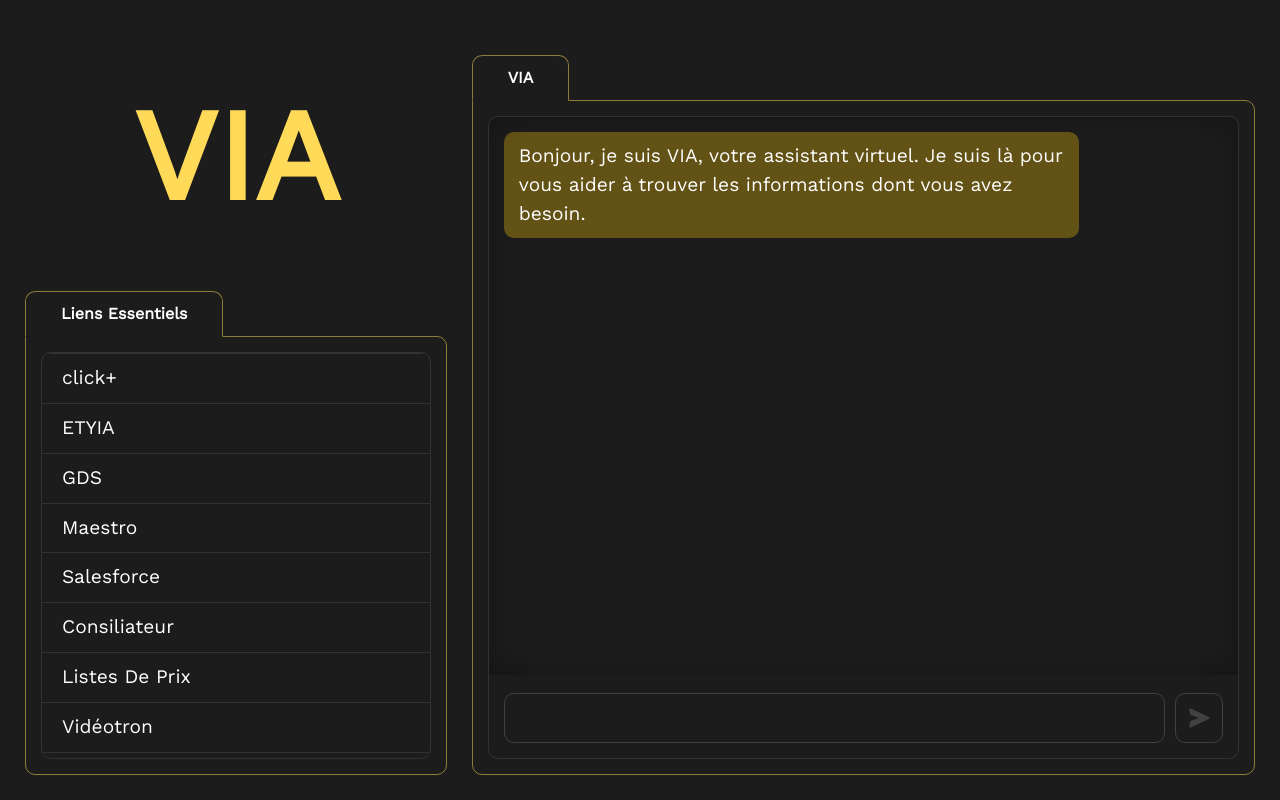
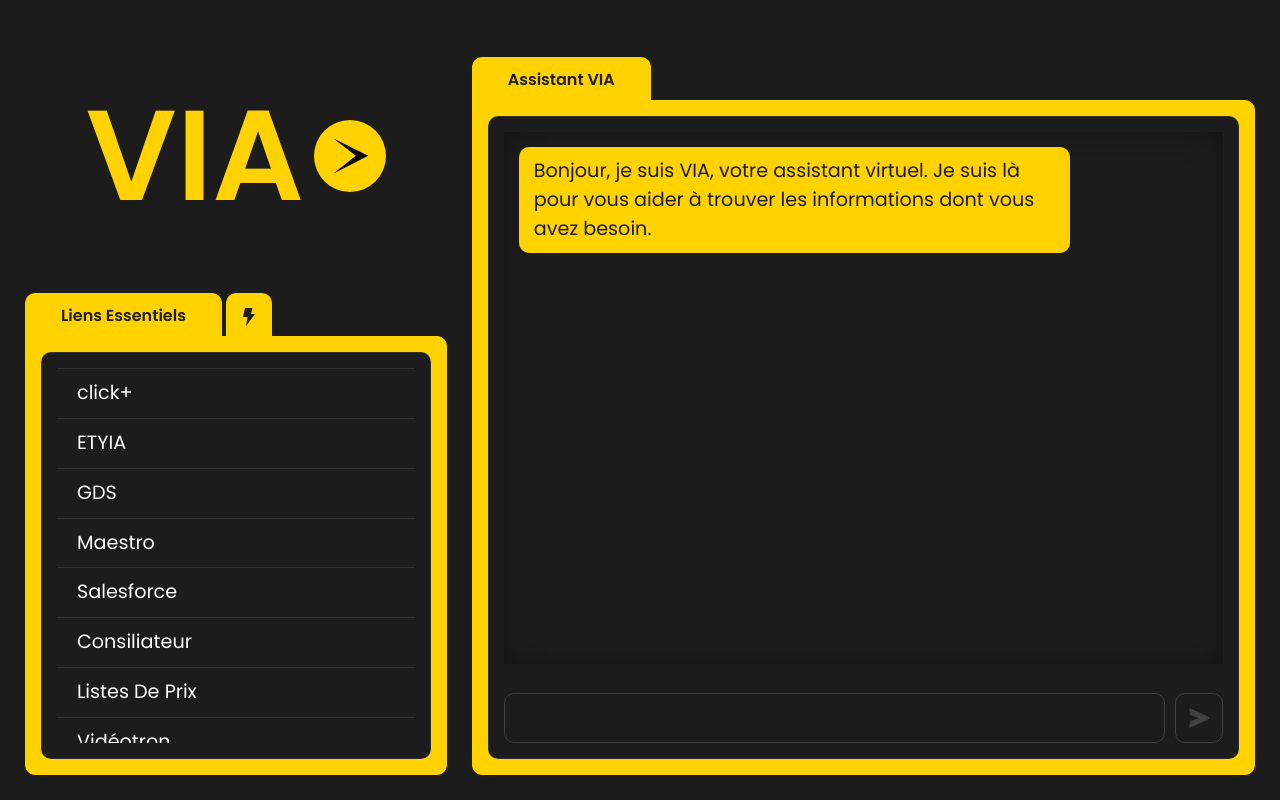
Before and after one commit to M8N-MatanDessaur/via, a React (Create React App) app: page / in a window 1280 px wide. Built offline with nearby package versions, Linux system fonts and the light colour scheme.

Commit message:
Changed UI, Added quick links

```diff
--- a/package.json
+++ b/package.json
@@ -7,6 +7,7 @@
     "@testing-library/react": "^13.4.0",
     "@testing-library/user-event": "^13.5.0",
     "axios": "^1.4.0",
+    "netlify": "^13.1.10",
     "react": "^18.2.0",
     "react-dom": "^18.2.0",
     "react-scripts": "5.0.1",
--- a/src/App.js
+++ b/src/App.js
@@ -61,6 +61,14 @@
     setUserInput("");
   };
 
+  const openLinks = () => {
+    window.open("https://clicplus.int.videotron.com/vui/#/", "_blank");
+    window.open("https://csr.etiya.videotron.com/private/search", "_blank");
+    window.open("https://ops.hub.videotron.com/FR/procedures/Pages/etiquettes-liste-de-prix-mobile.aspx", "_blank");
+    window.open("https://app-videotron.beehivr.com/app-login", "_blank");
+    window.open("https://conciliation.videotron.com/", "_blank");
+  };
+
   // Renders the conversation history
   const renderChatHistory = () => {
     return chatHistory.map((message, index) => (
@@ -77,10 +85,20 @@
       <LeftContainer>
         <LogoContainer>
           <Logo>VIA</Logo>
+          <svg fill="none" height="72" viewBox="0 0 72 72" width="72" xmlns="http://www.w3.org/2000/svg">
+            <path class="fill-brand" d="m72 0h-72v72h72z"></path>
+            <path fill="#000" d="m19.4496 18.4777 34.8306 17.3199-34.8725 17.7222 22.43-17.6687z"></path>
+
+          </svg>
         </LogoContainer>
         <BottomContainer>
           <SectionContainer>
             <SectionTitle>Liens Essentiels</SectionTitle>
+            <RapidAccess onClick={openLinks}>
+              <svg fill="#1c1c1c" stroke-linecap="round" stroke-linejoin="round" viewBox="0 0 24 24" xmlns="http://www.w3.org/2000/svg">
+                <path d="m6 12 2-9h7.5L14 9h4L9 21l1.5-9H6Z"></path>
+              </svg>
+            </RapidAccess>
             <Inner>
               <LinksContainer>
                 {Links.map((link) => (
@@ -95,7 +113,7 @@
       </LeftContainer>
       <RightContainer>
         <SectionContainer>
-          <SectionTitle>VIA</SectionTitle>
+          <SectionTitle>Assistant VIA</SectionTitle>
           <Inner>
             <ChatView>
               {renderChatHistory()}
@@ -139,15 +157,22 @@
   height: 35%;
   width: 100%;
   display: flex;
-  flex-direction: column;
+  flex-direction: row;
   justify-content: center;
   align-items: center;
   text-align: center;
+
+  & svg {
+    margin-left: 10px;
+    fill: #ffd200;
+    border-radius: 50%;
+  }
+
 `;
 
 const Logo = styled.h1`
   font-size: 8rem;
-  color: #ffda58;
+  color: #ffd200;
 `;
 
 const BottomContainer = styled.div`
@@ -173,7 +198,8 @@
 const SectionContainer = styled.div`
   position: relative;
   height: 90%;
-  border: 1px solid #ffda5880;
+  background-color: #ffd200;
+  border: 1px solid #ffd200;
   border-radius: 10px;
   border-top-left-radius: 0;
   padding: 15px;
@@ -181,16 +207,50 @@
 
 const SectionTitle = styled.h2`
 position: absolute;
-top: -46px;
+top: -44px;
 left: -1px;
 font-size: 1rem;
-color: #fff;
+font-weight: 800;
+color: #1c1c1c;
 padding: 10px 35px;
 margin: 0;
-border: 1px solid #ffda5880;
-border-bottom: 1px solid #1c1c1c;
+border: 1px solid #ffd200;
+border-bottom: none;
+background-color: #ffd200;
+border-bottom: none;
 border-top-left-radius: 10px;
 border-top-right-radius: 10px
+`;
+
+const RapidAccess = styled.button`
+  position: absolute;
+  top: -44px;
+  left: 200px;
+  height: 46px;
+  width: 46px;
+  border: 1px solid #ffd200;
+  border-bottom: none;
+  border-top-right-radius: 10px;
+  border-top-left-radius: 10px;
+  background-color: #ffd200;
+  color: #1c1c1c;
+  font-size: 1.2rem;
+  outline: none;
+  transition: all 0.2s ease-in-out;
+  padding: 10px;
+
+  &:hover {
+    & svg {
+      transform: scale(1.1);
+      fill: #1c1c1c;
+    }
+  }
+
+  &:active {
+    & svg {
+      transform: scale(0.9);
+    }
+  }
 `;
 
 const Inner = styled.div`
@@ -198,7 +258,15 @@
   height: 100%;
   width: 100%;
   border: 1px solid #414141A0;
+  background-color: #1c1c1c;
   border-radius: 10px;
+  padding: 15px;
+`;
+
+const LinksContainer = styled.div`
+  display: flex;
+  flex-direction: column;
+  height: inherit;
   overflow-y: auto;
 
   &::-webkit-scrollbar {
@@ -210,18 +278,9 @@
   }
 
   &::-webkit-scrollbar-thumb {
-    background: #ffda5880;
+    background: #5c5c5c;
     border-radius: 10px;
   }
-
-  &::-webkit-scrollbar-thumb:hover {
-    background: #ffda58;
-  }
-`;
-
-const LinksContainer = styled.div`
-  display: flex;
-  flex-direction: column;
 `;
 
 const Link = styled.a`
@@ -233,12 +292,12 @@
   transition: all 0.2s ease-in-out;
 
   &:hover {
-    color: #ffda58;
+    color: #ffd200;
     background-color: #414141;
   }
 
   &:active {
-    color: #ffda58;
+    color: #ffd200;
   }
 
   &:first-child {
@@ -270,7 +329,7 @@
   transition: all 0.2s ease-in-out;
 
   &:focus {
-    border-color: #ffda58;
+    border-color: #ffd200;
   }
 `;
 
@@ -289,10 +348,10 @@
   &:hover {
     & svg {
       transform: scale(1.1);
-      fill: #ffda58;
+      fill: #ffd200;
     }
 
-    border-color: #ffda58;
+    border-color: #ffd200;
   }
 
   &:active {
@@ -320,12 +379,12 @@
   }
 
   &::-webkit-scrollbar-thumb {
-    background: #ffda5880;
+    background: #ffd20080;
     border-radius: 10px;
   }
 
   &::-webkit-scrollbar-thumb:hover {
-    background: #ffda58;
+    background: #ffd200;
   }
 
 `;
@@ -336,8 +395,8 @@
   max-width: 80%;
   padding: 10px 15px;
   border-radius: 10px;
-  background-color: #ffc90c50;
-  color: #fff;
+  background-color: #ffd200;
+  color: #1c1c1c;
   font-size: 1.2rem;
   align-self: flex-start;
 `;
--- a/src/JSON/Links.json
+++ b/src/JSON/Links.json
@@ -34,5 +34,13 @@
   {
     "name": "Vidéotron Affaires",
     "url": "https://affaires.videotron.com/"
+  },
+  {
+    "name": "Map de couverture",
+    "url": "https://videotron.com/mobilite/couverture-reseau-mobile"
+  },
+  {
+    "name": "Versus Comparateur",
+    "url": "https://versus.com/fr"
   }
 ]
--- a/src/index.css
+++ b/src/index.css
@@ -1,5 +1,4 @@
-@import url('https://fonts.googleapis.com/css2?family=Work+Sans:wght@100;200;300;400&display=swap');
-
+@import url('https://fonts.googleapis.com/css2?family=Poppins:wght@300;400;500;600&display=swap');
 
 *,
 ::after,
@@ -22,7 +21,7 @@
     min-height: 100%;
     min-height: 100dvh;
     margin: 0;
-    font-family: 'Work Sans', sans-serif;
+    font-family: 'Poppins', sans-serif !important;
     font-weight: 400;
     font-size: 16px;
     line-height: 1.5;
```
Also changed, not shown: 2 other files (tests, documents, lock files or other folders). Lines whose indentation alone changed are shown as unchanged.
